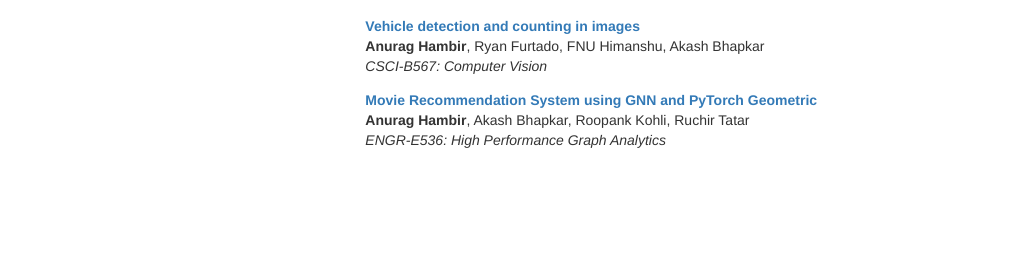
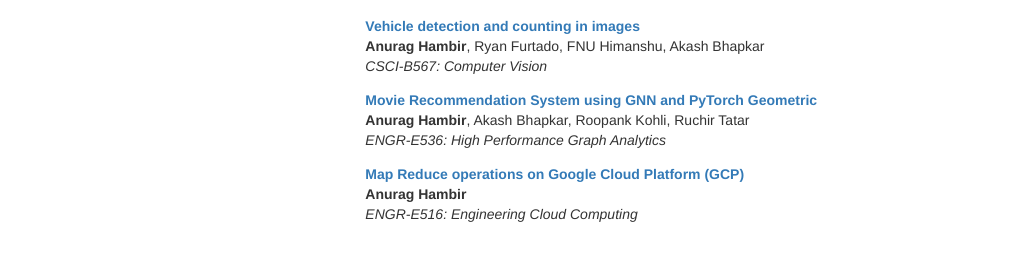
Before and after one commit to anuraghambir/anuraghambir.github.io, a plain HTML site: page index.html in a window 1280 px wide. Shown: the part 534-794 px from the top of the page, without its empty margins (123-1156 px from the left). Drawn offline with Linux system fonts and the light colour scheme; files that its build step writes are made by us from their sources.

Commit message:
Updated index.html

```diff
--- a/index.html
+++ b/index.html
@@ -82,6 +82,20 @@
                         </div>
                     </div>
 
+                    <div class="pub">
+                        <div class="title">
+                            <a href="https://github.com/anuraghambir/Map-Reduce-GCP">
+                                Map Reduce operations on Google Cloud Platform (GCP)
+                            </a>
+                        </div>
+                        <div class="authors">
+                            <span class='me'>Anurag Hambir</span>
+                        </div>
+                        <div class="location">
+                            ENGR-E516: Engineering Cloud Computing
+                        </div>
+                    </div>
+
 
 
                 </div>
```
